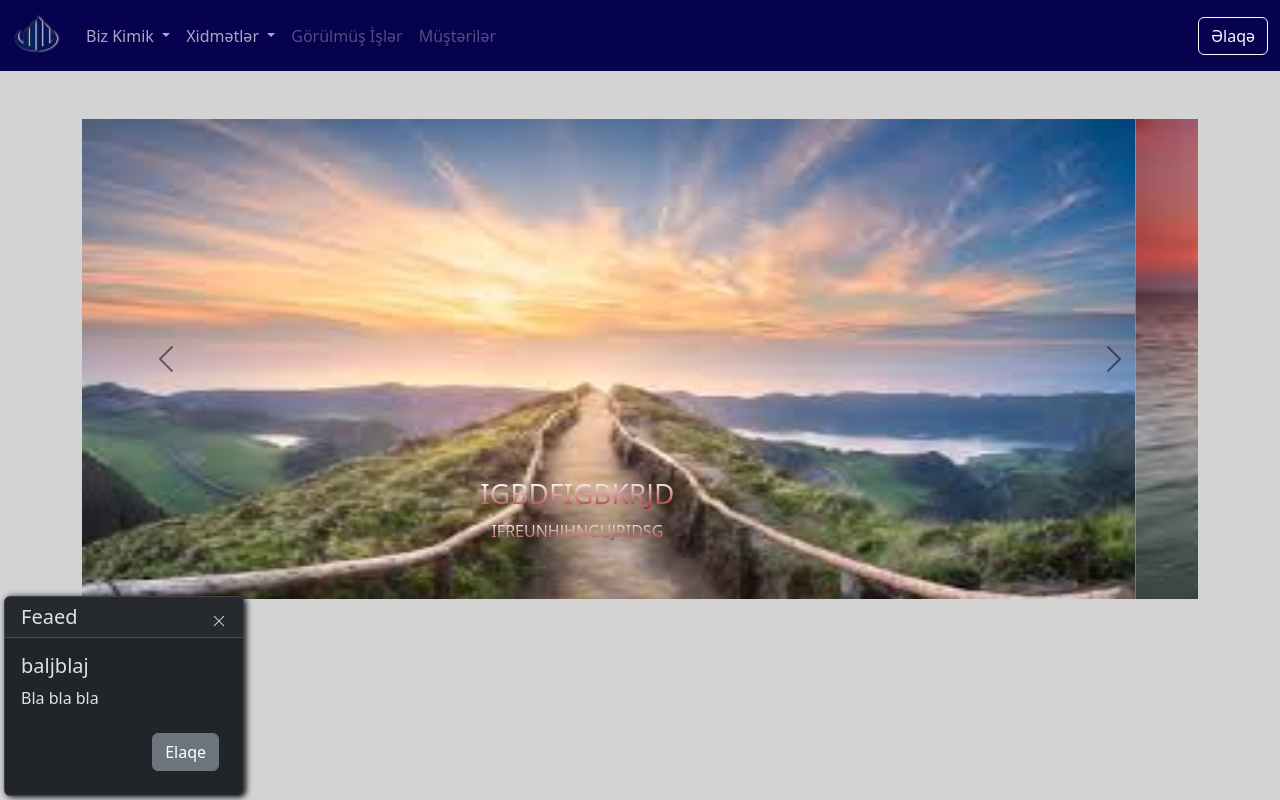
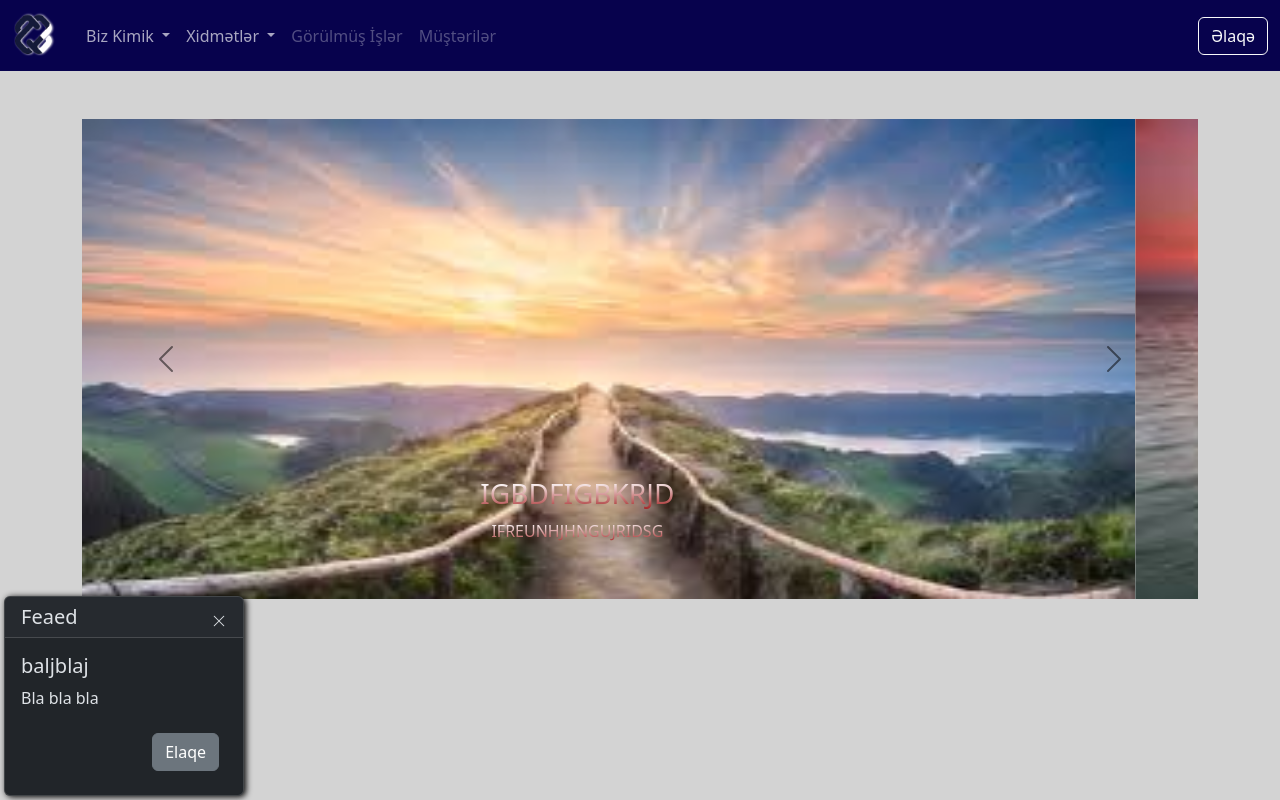
Before and after one commit to elmirq/bondify-demo, a plain HTML site: page index.html in a window 1280 px wide. Drawn offline with nearby package versions, Linux system fonts and the light colour scheme.

Commit message:
logo-change

```diff
--- a/index.html
+++ b/index.html
@@ -16,7 +16,7 @@
   <body>
     <nav class="navbar navbar-expand-lg ">
       <div class="container-fluid">
-        <a class="navbar-brand" href="#"><img src="foto/logo.png"
+        <a class="navbar-brand" href="#"><img src="foto/Bond.png"
           alt="Logo"
           width="50"
           height="45"
```
Also changed, not shown: foto/bond.png (added).
